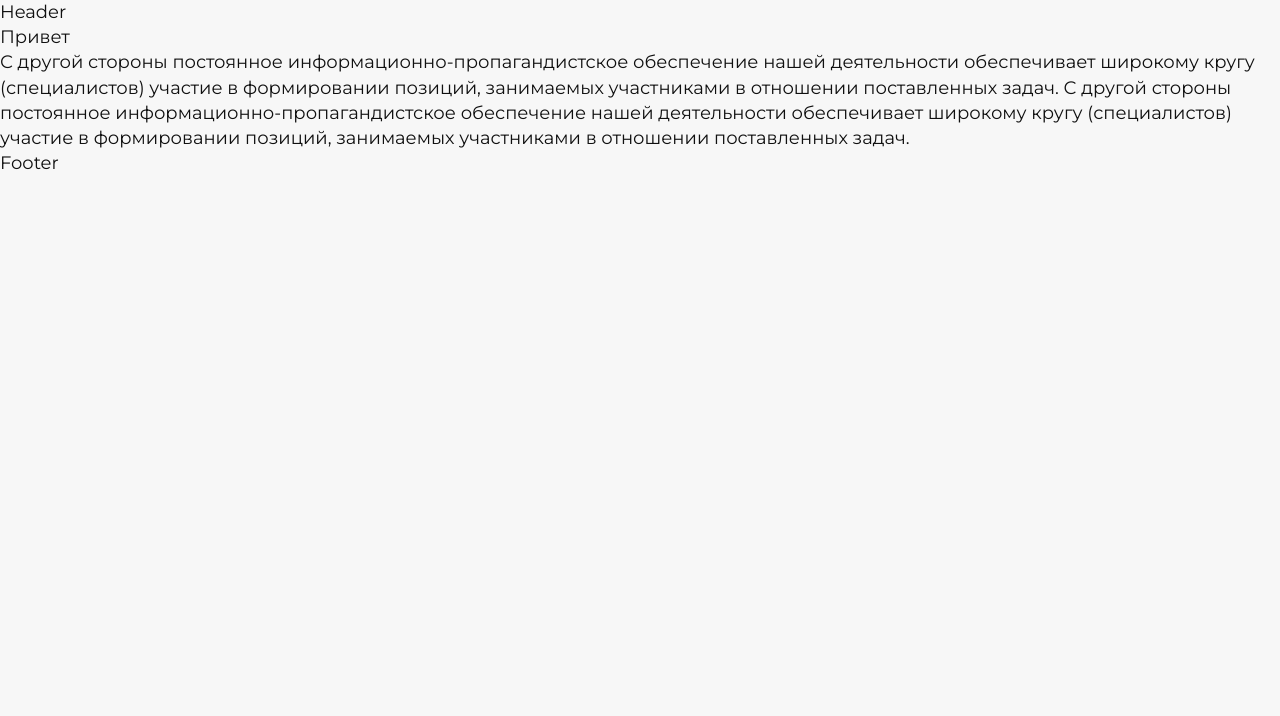
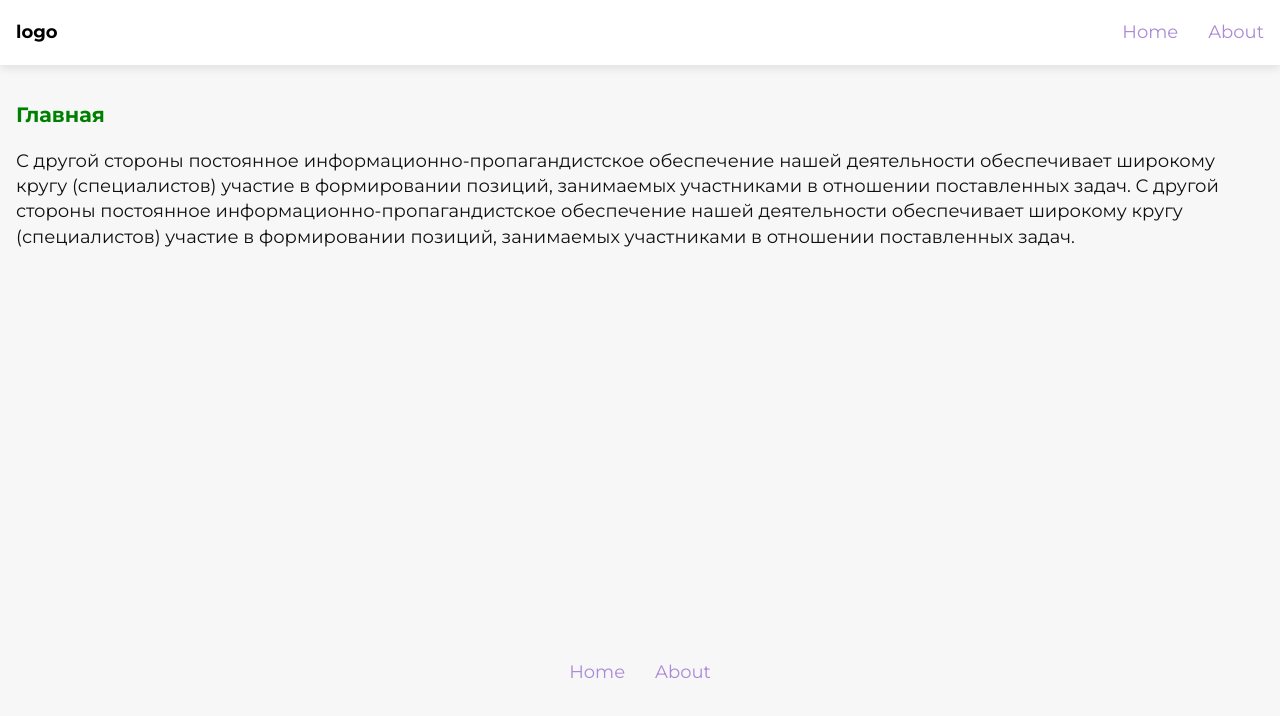
Before and after one commit to petikov-w/cli-template, a Vue app: page / in a window 1280 px wide. Shown: the top 716 px of the page. Built offline with nearby package versions, Linux system fonts and the light colour scheme.

Commit message:
090522-1830 -- Изменения

```diff
--- a/src/App.vue
+++ b/src/App.vue
@@ -1,11 +1,17 @@
 <template>
+  <div class="wrapper">
     <Header></Header>
-  <h1>Привет</h1>
+    <div class="wrapper-content">
+        <div class="container">
+          <h1 style="margin: 20px 0 20px 0; color: green; font-size: 1.3rem; font-weight: 600">Главная</h1>
           <p>С другой стороны постоянное информационно-пропагандистское обеспечение нашей деятельности обеспечивает широкому
             кругу (специалистов) участие в формировании позиций, занимаемых участниками в отношении поставленных задач.
             С другой стороны постоянное информационно-пропагандистское обеспечение нашей деятельности обеспечивает широкому кругу
             (специалистов) участие в формировании позиций, занимаемых участниками в отношении поставленных задач.</p>
+        </div>
+      </div>
     <Footer></Footer>
+  </div>
 </template>
 
 <script>
--- /dev/null
+++ b/src/_config.js
@@ -0,0 +1,12 @@
+export const listNavMenu = [
+    {
+        title: "Home",
+        alias: "home",
+        url: "/"
+    },
+    {
+        title: "About",
+        alias: "about",
+        url: "/about"
+    }
+];
--- a/src/assets/scss/common/navbar.scss
+++ b/src/assets/scss/common/navbar.scss
@@ -18,6 +18,7 @@
 .navbar-logo {
   color: $g-999;
   font-weight: 700;
+  //font-size: 1.6rem;
 }
 
 .navbar-list {
--- a/src/components/Footer.vue
+++ b/src/components/Footer.vue
@@ -1,8 +1,19 @@
 <template>
-  <p>Footer</p>
+  <footer class="footer" >
+    <div class="container">
+<!--      <div class="navbar-content">-->
+<!--        <a class="navbar-logo" href="/">logo</a>-->
+        <ul class="navbar-list">
+          <li class="navbar-item"><a class="navbar-link" href="/">Home</a></li>
+          <li class="navbar-item"><a class="navbar-link" href="/about">About</a></li>
+        </ul>
+      </div>
+<!--    </div>-->
+  </footer>
 </template>
 
 <script>
+import {listNavMenu} from "@/_config.js"
 export default {
   name: 'Footer-m'
 }
--- a/src/components/Header.vue
+++ b/src/components/Header.vue
@@ -1,11 +1,39 @@
 <template>
-  <p>Header</p>
+  <header class="navbar">
+    <div class="container">
+      <div class="navbar-content">
+        <a class="navbar-logo" href="/">logo</a>
+        <ul class="navbar-list">
+          <li class="navbar-item" v-for="link in links" :key="link.alias" >
+            <a class="navbar-link" :href="link.url">{{ link.title }}</a>
+          </li>
+        </ul>
+      </div>
+    </div>
+  </header>
 </template>
 
 <script>
 export default {
-  name: 'Header-m'
+  name: 'Header-m',
+  data() {
+    return {
+      links: [
+        {
+          title: "Home",
+          alias: "home",
+          url: "/"
+        },
+        {
+          title: "About",
+          alias: "about",
+          url: "/about"
+        }
+        ]
+    }
+  }
 }
+
 </script>
 
 <style lang="scss" scoped>
```
Also changed, not shown: 1 other file (tests, documents, lock files or other folders). Lines whose indentation alone changed are shown as unchanged.
